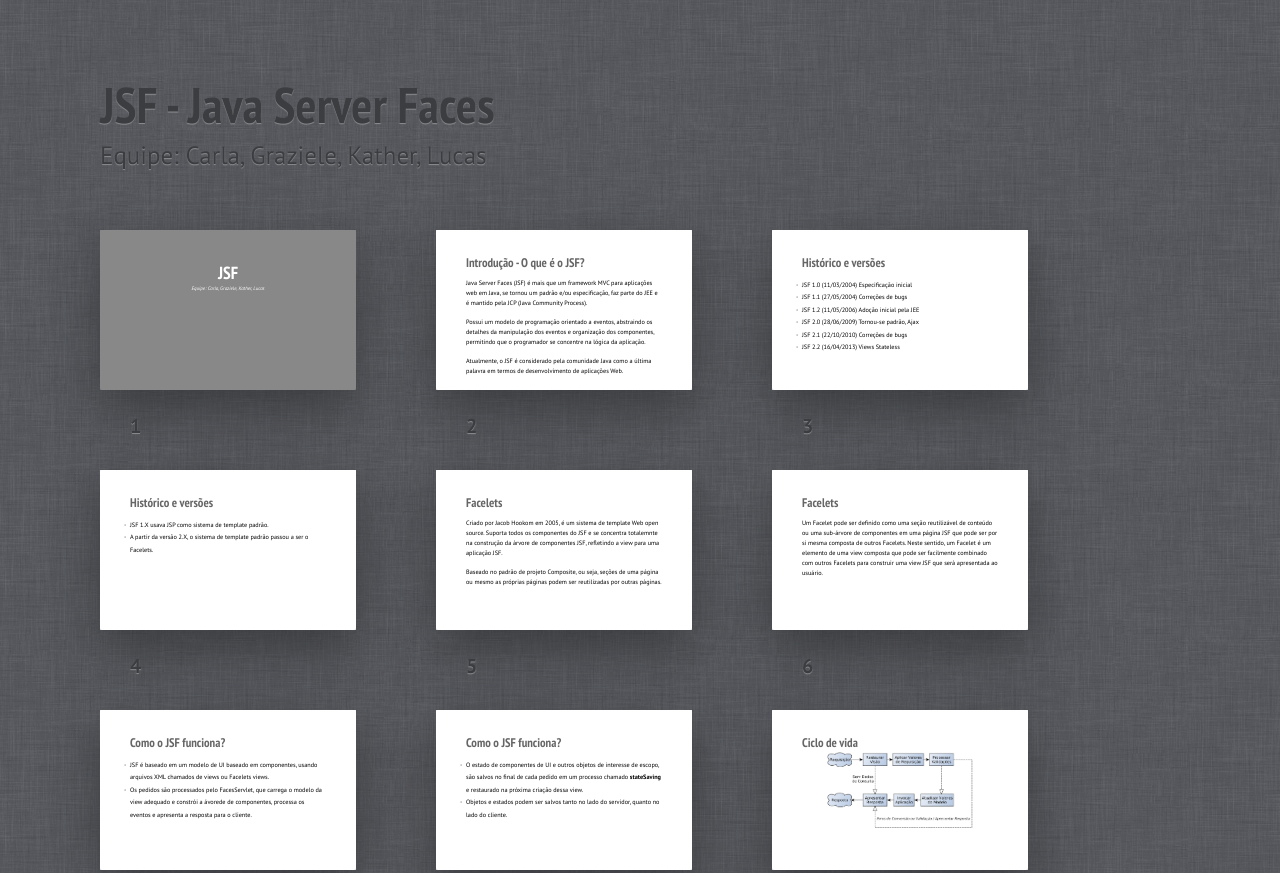
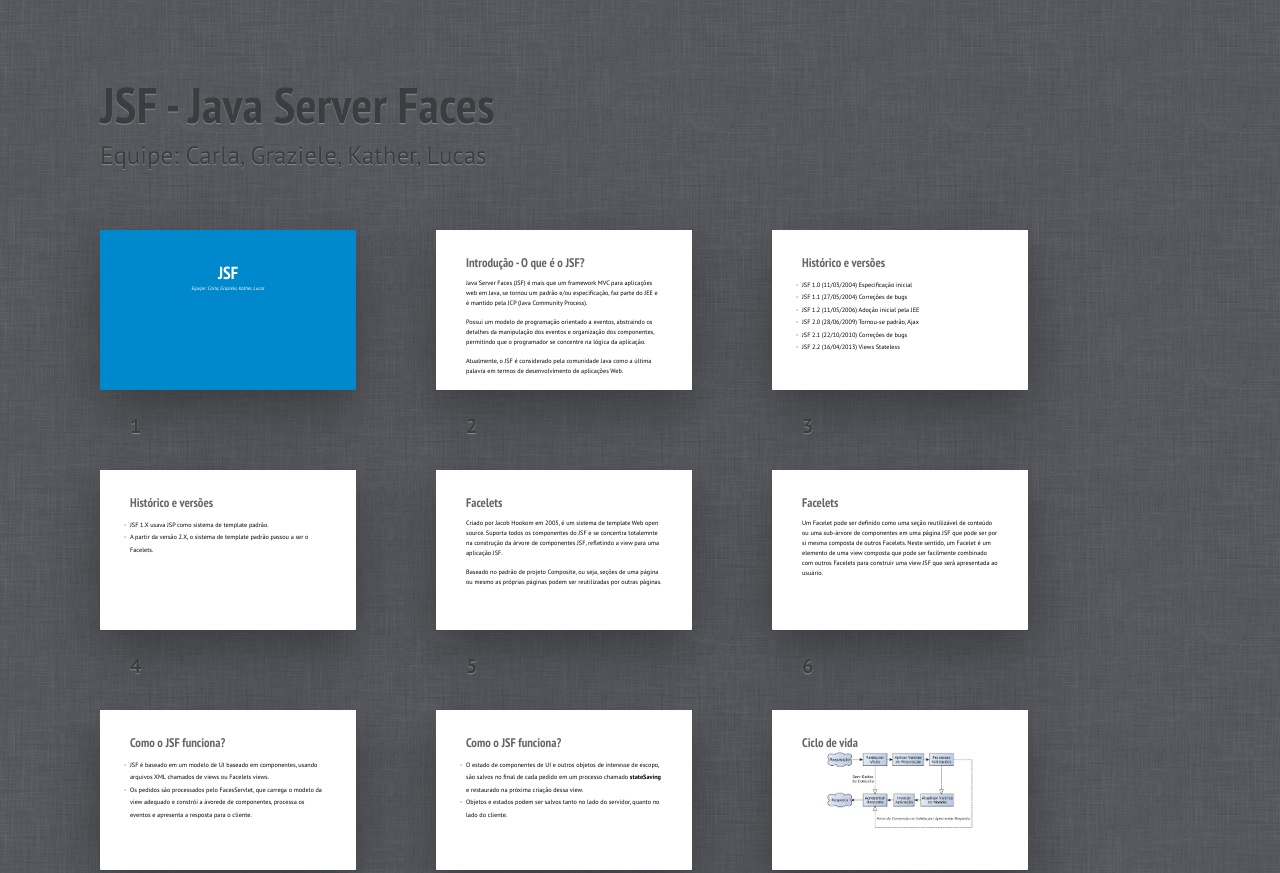
Before and after one commit to AgtLucas/JSF, a plain HTML site: page index.html in a window 1280 px wide. Shown: the top 873 px of the page. Drawn offline with Linux system fonts and the light colour scheme.

Commit message:
Update index

```diff
--- a/shower/themes/ribbon/styles/screen.scss
+++ b/shower/themes/ribbon/styles/screen.scss
@@ -242,7 +242,7 @@ a {
 		}
 	// Cover
 	&.cover {
-		background:#888;
+		background:#08c;
 		@mixin cover {
 			img, svg, video,
 			object, canvas {
```
Also changed, not shown: shower/themes/ribbon/styles/screen.css.
